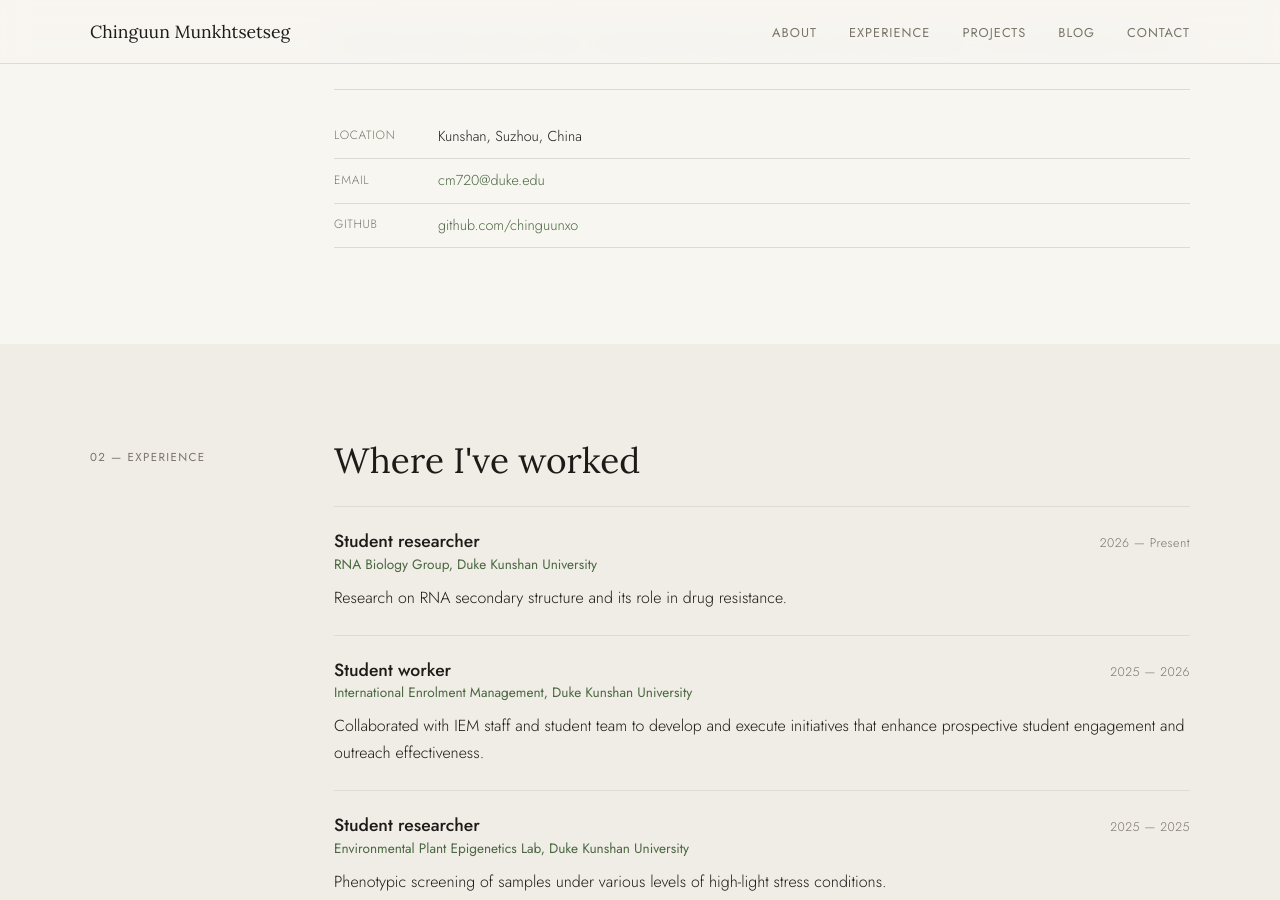
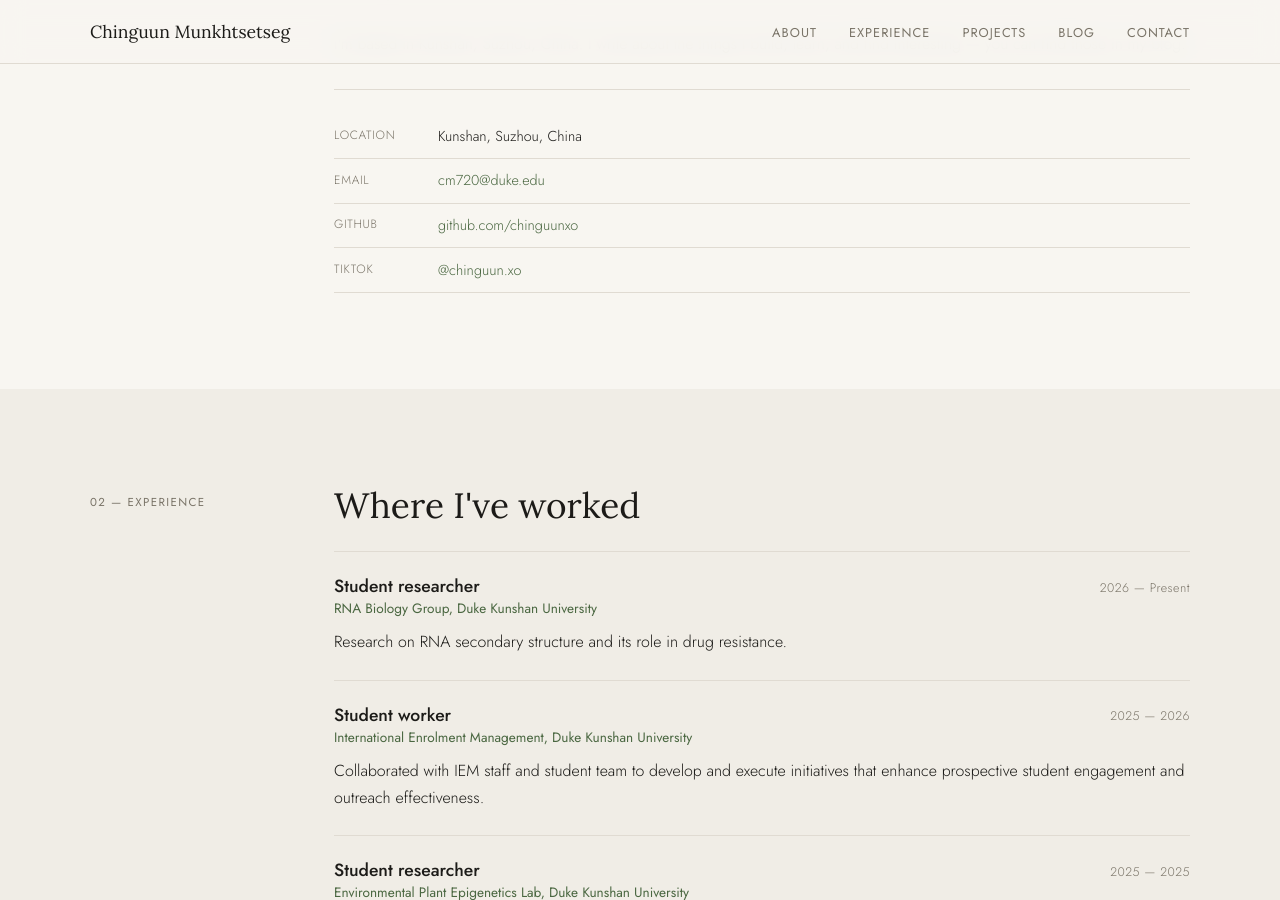
Before and after one commit to chinguunxo/chinguunxo.github.io, a Jekyll site: the page built from index.html, in a window 1280 px wide and 900 px high, scrolled down 1121 px. Built offline with Jekyll 4.4.1, drawn with Linux system fonts in a browser that asks for light colours.

Commit message:
Add TikTok handle to contacts
Added @chinguun.xo to _config.yml and wired it up in index.html:
- About section details list
- Contact section social links

https://claude.ai/code/session_01Ve5tCfrFVm5iWL4yk7f9tV

```diff
--- a/_config.yml
+++ b/_config.yml
@@ -10,6 +10,7 @@ author:
   location: "Kunshan, Suzhou, China"
   github: "chinguunxo"
   linkedin: "chinguun-m"
+  tiktok: "chinguun.xo"
 
 # ── Build settings ──────────────────────────────────────
 markdown: kramdown
--- a/index.html
+++ b/index.html
@@ -39,6 +39,7 @@ title: Home
         <li><span>Location</span> {{ site.author.location }}</li>
         <li><span>Email</span> <a href="mailto:{{ site.author.email }}">{{ site.author.email }}</a></li>
         <li><span>GitHub</span> <a href="https://github.com/{{ site.author.github }}" target="_blank" rel="noopener">github.com/{{ site.author.github }}</a></li>
+        {% if site.author.tiktok %}<li><span>TikTok</span> <a href="https://www.tiktok.com/@{{ site.author.tiktok }}" target="_blank" rel="noopener">@{{ site.author.tiktok }}</a></li>{% endif %}
       </ul>
     </div>
   </div>
@@ -207,6 +208,7 @@ title: Home
         {% if site.author.github %}<a href="https://github.com/{{ site.author.github }}" target="_blank" rel="noopener">GitHub</a>{% endif %}
         {% if site.author.linkedin %}<a href="https://linkedin.com/in/{{ site.author.linkedin }}" target="_blank" rel="noopener">LinkedIn</a>{% endif %}
         {% if site.author.twitter %}<a href="https://twitter.com/{{ site.author.twitter }}" target="_blank" rel="noopener">Twitter</a>{% endif %}
+        {% if site.author.tiktok %}<a href="https://www.tiktok.com/@{{ site.author.tiktok }}" target="_blank" rel="noopener">TikTok</a>{% endif %}
       </div>
     </div>
   </div>
```
